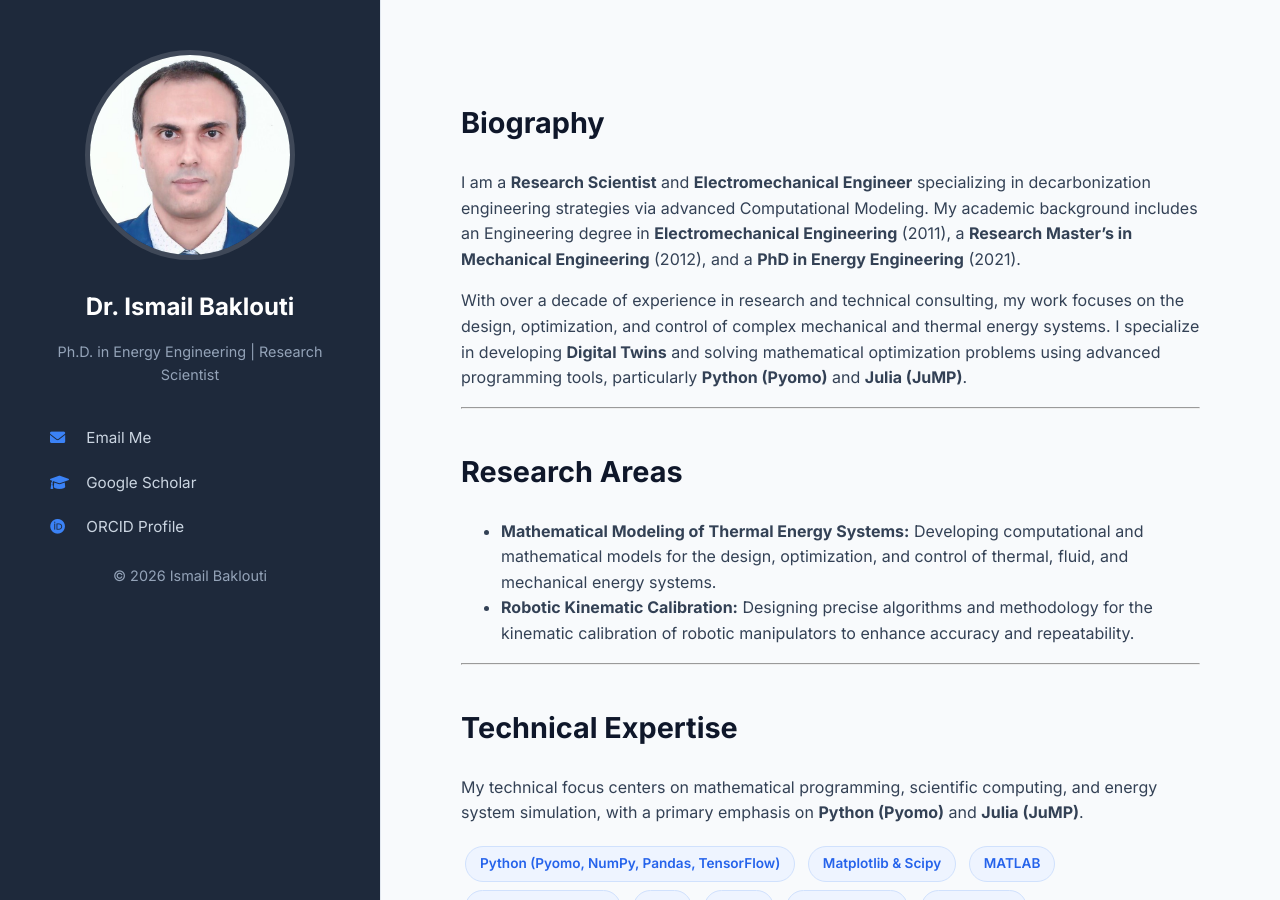
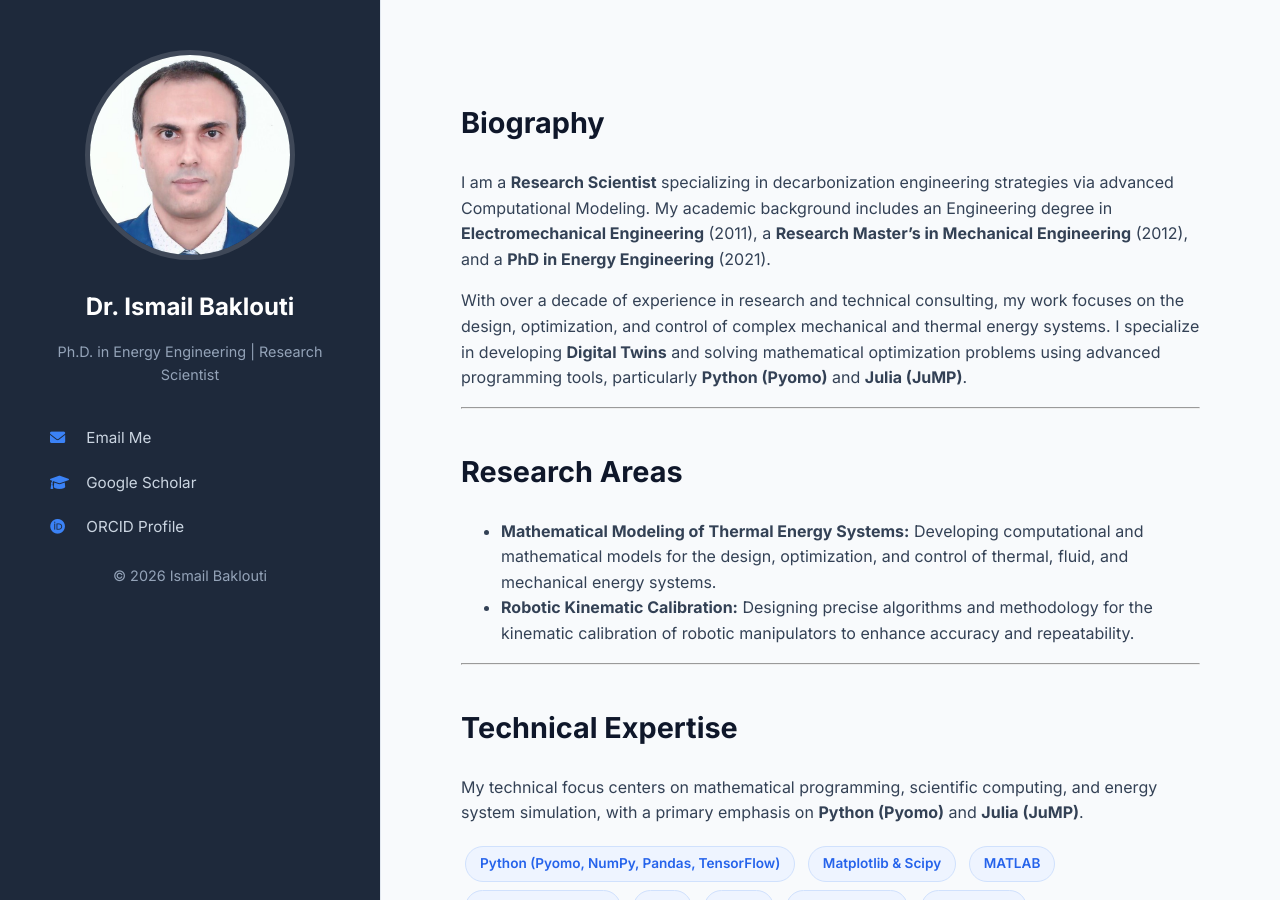
Before and after one commit to ismail-baklouti/ismail-baklouti.github.io, a Jekyll site: the page built from index.md, in a window 1280 px wide and 900 px high. Built offline with Jekyll 4.4.1, drawn with Linux system fonts in a browser that asks for light colours.

Commit message:
Update index.md

```diff
--- a/index.md
+++ b/index.md
@@ -5,7 +5,7 @@ title: Home
 
 ## Biography
 
-I am a **Research Scientist** and **Electromechanical Engineer** specializing in decarbonization engineering strategies via advanced Computational Modeling. My academic background includes an Engineering degree in **Electromechanical Engineering** (2011), a **Research Master’s in Mechanical Engineering** (2012), and a **PhD in Energy Engineering** (2021).
+I am a **Research Scientist** specializing in decarbonization engineering strategies via advanced Computational Modeling. My academic background includes an Engineering degree in **Electromechanical Engineering** (2011), a **Research Master’s in Mechanical Engineering** (2012), and a **PhD in Energy Engineering** (2021).
 
 With over a decade of experience in research and technical consulting, my work focuses on the design, optimization, and control of complex mechanical and thermal energy systems. I specialize in developing **Digital Twins** and solving mathematical optimization problems using advanced programming tools, particularly **Python (Pyomo)** and **Julia (JuMP)**.
 
```
